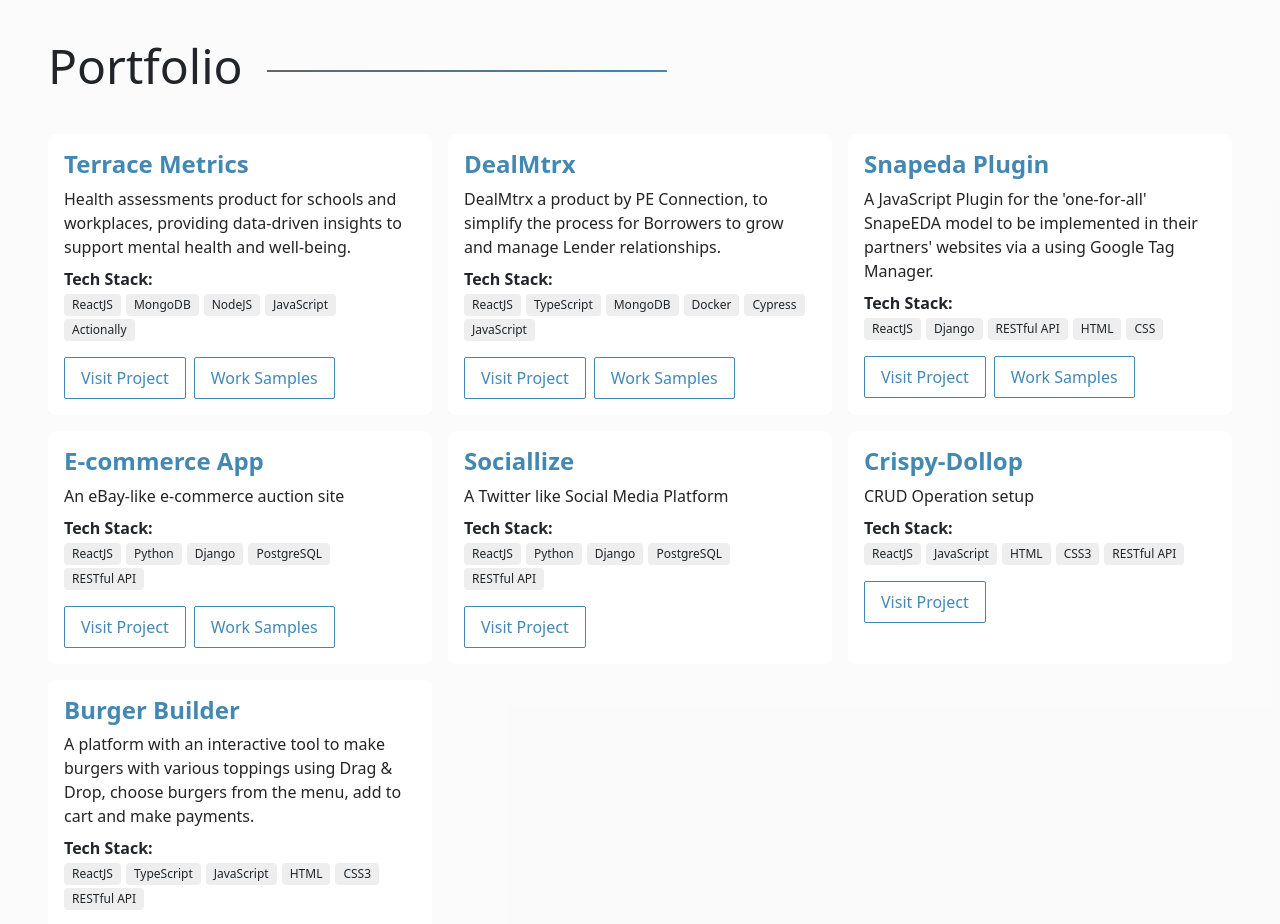
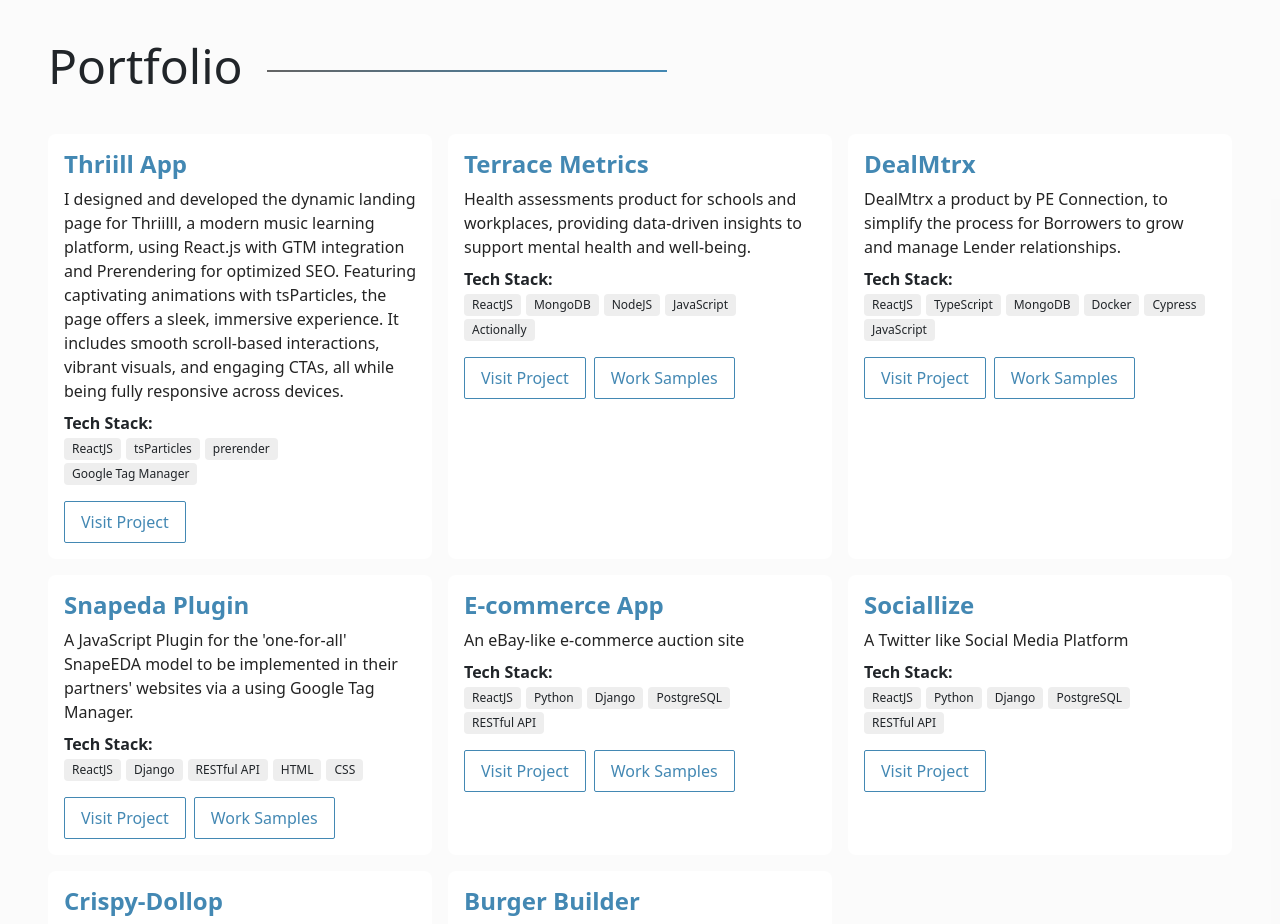
Before and after one commit to shrutibakutra/me, a React (Create React App) app: page / in a window 1280 px wide. Shown: the part 1580-2504 px from the top of the page. Built offline with nearby package versions, Linux system fonts and the light colour scheme.

Commit message:
updated portfolio

```diff
--- a/public/index.html
+++ b/public/index.html
@@ -16,7 +16,7 @@
     <meta name="theme-color" content="#000000" />
     <meta
       name="description"
-      content="Web site created using create-react-app"
+      content="Shruti Bakutra shrutibakutra shruti"
     />
     <style>
       @import url('https://fonts.googleapis.com/css2?family=Lato:ital,wght@0,100;0,300;0,400;0,700;0,900;1,100;1,300;1,400;1,700;1,900&family=Open+Sans:ital,wght@0,300..800;1,300..800&family=Poppins:ital,wght@0,100;0,200;0,300;0,400;0,500;0,600;0,700;0,800;0,900;1,100;1,200;1,300;1,400;1,500;1,600;1,700;1,800;1,900&display=swap');
--- a/src/components/Hobbies/hobbies.scss
+++ b/src/components/Hobbies/hobbies.scss
@@ -25,7 +25,7 @@
         height: 2px;
         background: linear-gradient(to left, $color--gray600 0%, $color--blue 100%, #fff 100%);
         opacity: 1;
-        animation: fadeInLine 2s forwards;
+        animation: fadeInLine 5s forwards;
         width: $gridSize * 50;
 
         @media (max-width: $xsmallcreen) {
@@ -67,11 +67,10 @@
                 width: 100%;
                 border-radius: 100%;
                 opacity: 0;
-                animation: fadeIn 2s forwards;
+
+                animation: fadeIn 3s forwards, bounce 2s ease 1;
                 box-shadow: 0 0px 8px $color--blue10;
-
-                transform: translateY(500px) ;
-
+                transform: translateY(-100px) ;
             }
             @keyframes fadeIn {
                 to {
@@ -79,6 +78,17 @@
                     transform: translateX(0);
                 }
             }
+            // @keyframes bounce {
+            //     0%, 20%, 50%, 80%, 100% {
+            //         transform: translateY(0); /* Default position */
+            //     }
+            //     40% {
+            //         transform: translateY(-50px); /* Bouncing upwards */
+            //     }
+            //     60% {
+            //         transform: translateY(-25px); /* Small bounce */
+            //     }
+            // }
         }
         &__box:nth-child(1) {
             img {
--- a/src/components/Portfolio/portfolio-data.tsx
+++ b/src/components/Portfolio/portfolio-data.tsx
@@ -10,6 +10,12 @@
 
 
 export const data = [
+    {
+        name: "Thriill App",
+        introduction:"I designed and developed the dynamic landing page for Thriilll, a modern music learning platform, using React.js with GTM integration and Prerendering for optimized SEO. Featuring captivating animations with tsParticles, the page offers a sleek, immersive experience. It includes smooth scroll-based interactions, vibrant visuals, and engaging CTAs, all while being fully responsive across devices.",
+        techStack: ["ReactJS", "tsParticles", "prerender", "Google Tag Manager"],
+        link:"https://shrutibakutra.github.io/ThriillApp/",
+    },
     {
         name: "Terrace Metrics",
         introduction:"Health assessments product for schools and workplaces, providing data-driven insights to support mental health and well-being.",
--- a/src/components/Skills/skills.scss
+++ b/src/components/Skills/skills.scss
@@ -70,8 +70,7 @@
         box-shadow: 0 2px 4px rgba(50, 50, 93, .1);
         animation: fadeInUp 2s forwards;
         opacity: 0;
-        transform: translateY(-200px) ;
-        // transition: transform 2s !important;
+        transform: translateX(-200px) ;
 
         &:hover{
           background: linear-gradient(to right, $color--blue 0%, 50%, #fff 100%);
--- a/src/components/Skills/skills.tsx
+++ b/src/components/Skills/skills.tsx
@@ -64,9 +64,8 @@
                 {Object.keys(skillsData).map((skillCategory) => (
                     <TabPane tabId={skillCategory} key={skillCategory}>
                         <Row>
-                            <Col sm="12"  >
-                            <div  ref={ref}>
-
+                            <Col sm="12">
+                            <div ref={ref}>
                                 <ul className="skills__nav-flex__ul" id={`skills-${skillCategory}`}>
                                     {skillsData[skillCategory as SkillCategory].map((skill, idx) => (
                                         <Component>
@@ -77,12 +76,12 @@
                                         </Component>
                                     ))}
                                 </ul>
-                            </div>
-
+                                </div>
                             </Col>
                         </Row>
                     </TabPane>
                 ))}
+                <div></div>
             </TabContent>
         </div>
     );
```
